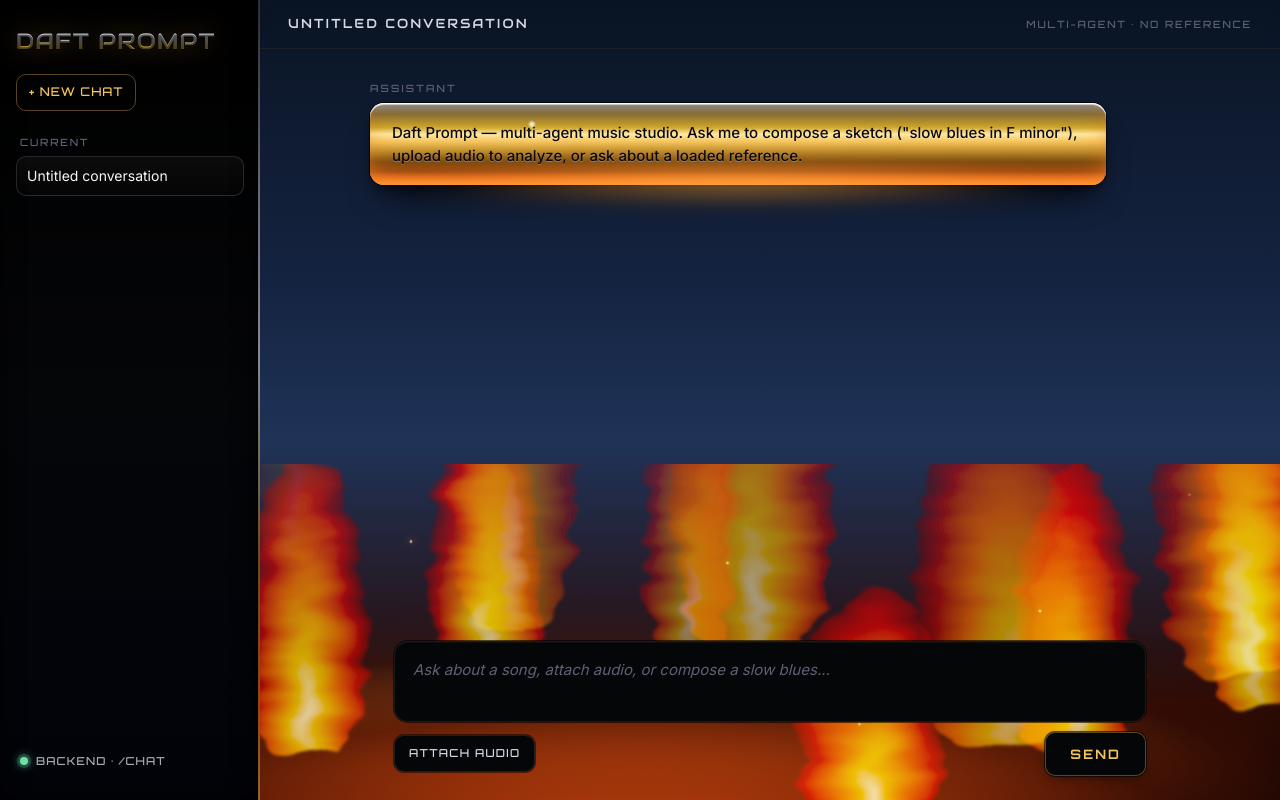
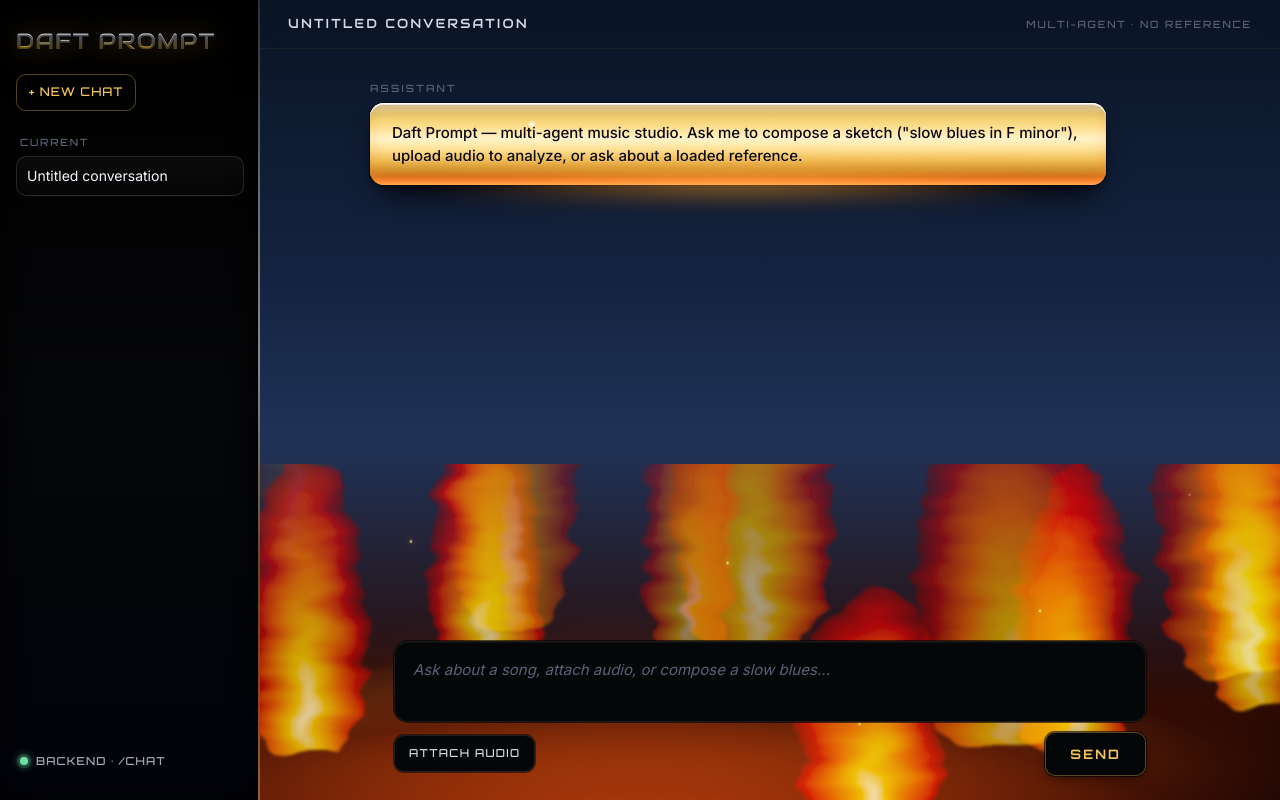
Before and after one commit to anatissera/Daft-Prompt, a Next.js app in the folder apps/web/: page / in a window 1280 px wide. Built offline with nearby package versions, Linux system fonts and the light colour scheme.

Commit message:
style(web): lighten metal bubbles for readable black text

```diff
--- a/apps/web/app/globals.css
+++ b/apps/web/app/globals.css
@@ -460,18 +460,18 @@ code, pre, .mono { font-family: var(--font-mono); }
   text-shadow: 0 1px 0 rgba(255, 255, 255, 0.25);
   box-shadow:
     /* top rim light (sky reflection) */
-    0 2px 0 rgba(255, 255, 255, 0.55) inset,
-    0 1px 0 rgba(255, 255, 255, 0.9) inset,
-    /* darker inner band just below the top — fakes a 3D curve */
-    0 22px 30px -28px rgba(0, 0, 0, 0.85) inset,
-    /* hot fire reflection eating up the bottom 30% */
-    0 -28px 38px -18px rgba(255, 122, 31, 0.85) inset,
-    0 -10px 18px -10px rgba(255, 220, 120, 0.6)  inset,
+    0 2px 0 rgba(255, 255, 255, 0.6) inset,
+    0 1px 0 rgba(255, 255, 255, 0.95) inset,
+    /* very soft inner band just below the top — hints at curvature */
+    0 10px 18px -16px rgba(0, 0, 0, 0.45) inset,
+    /* hot fire reflection eating up the bottom 25% */
+    0 -22px 30px -18px rgba(255, 122, 31, 0.75) inset,
+    0 -8px 14px -10px rgba(255, 220, 120, 0.55) inset,
     /* depth: thick contact shadow */
     0 22px 32px -14px rgba(0, 0, 0, 0.8),
     0 6px 12px -4px rgba(0, 0, 0, 0.6),
     /* dark bevel outline */
-    0 0 0 1px rgba(0, 0, 0, 0.7);
+    0 0 0 1px rgba(0, 0, 0, 0.6);
 }
 
 /* Highlight layer: top sheen + a single specular sparkle (helmet star)
@@ -542,17 +542,17 @@ code, pre, .mono { font-family: var(--font-mono); }
   background:
     linear-gradient(
       180deg,
-      #2a3548 0%,            /* deep sky reflected on the top of the dome */
-      #5a6275 6%,
-      #9aa2b3 18%,
-      #d6dae5 30%,
-      #f6f7fc 38%,           /* bright chrome midline */
-      #cfd2dd 48%,
-      #7e8290 60%,           /* steel shadow ridge */
-      #3d404a 72%,
-      #5e3f1c 84%,           /* fire reflection starting */
-      #c66a16 92%,
-      #ffb347 100%
+      #8e98ac 0%,            /* sky reflection */
+      #c9cedb 8%,
+      #e7eaf2 20%,
+      #f4f5fa 34%,           /* bright chrome midline */
+      #fafbff 44%,
+      #eef0f6 56%,
+      #c8ccd6 70%,           /* gentle shadow */
+      #aab0bc 82%,
+      #d68f4b 90%,           /* fire reflection */
+      #ffb347 96%,
+      #ffd28a 100%
     );
 }
 
@@ -564,17 +564,17 @@ code, pre, .mono { font-family: var(--font-mono); }
   background:
     linear-gradient(
       180deg,
-      #2a1e08 0%,
-      #5a3f10 6%,
-      #9c7820 18%,
-      #d4ab2c 30%,
-      #ffe9a3 38%,           /* bright gold midline */
-      #f3c45a 48%,
-      #b3892a 60%,
-      #5c3f0d 72%,
-      #6e3208 84%,
-      #d8651a 92%,
-      #ffb347 100%
+      #a4822c 0%,
+      #d8b04a 8%,
+      #f3cf6a 20%,
+      #ffe39a 32%,           /* bright gold midline */
+      #fff3c8 44%,
+      #ffe39a 56%,
+      #f0c25a 70%,
+      #c99830 82%,
+      #c66e1a 90%,
+      #ff8a3a 96%,
+      #ffd28a 100%
     );
 }
 
```
